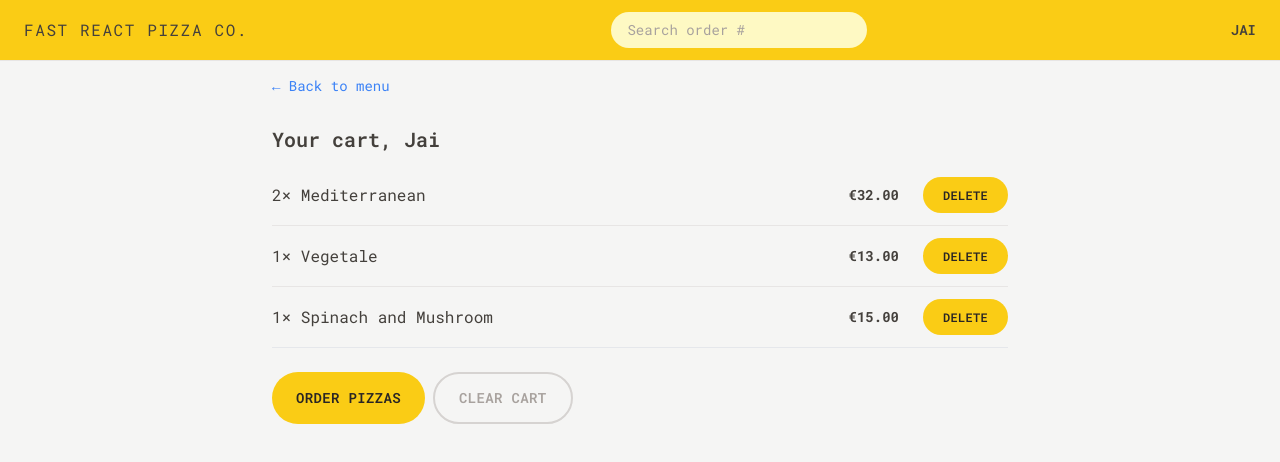
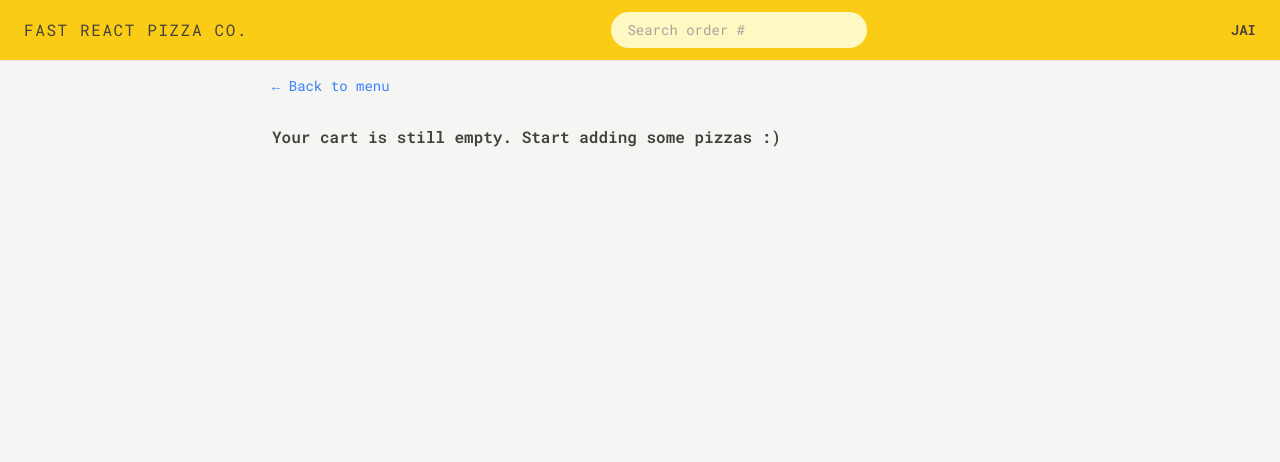
Before and after one commit to jrajan20/quick-order-pizza, a React (Vite) app: page /cart in a window 1280 px wide. Shown: the top 462 px of the page. Built offline with nearby package versions, Linux system fonts and the light colour scheme.

Commit message:
fetching Cart and added Empty cart component

```diff
--- a/src/features/cart/Cart.jsx
+++ b/src/features/cart/Cart.jsx
@@ -3,6 +3,8 @@
 import Button from '../../ui/Button';
 import CartItem from './CartItem';
 import { useSelector } from 'react-redux';
+import { getCart } from './cartSlice';
+import EmptyCart from './EmptyCart';
 
 const fakeCart = [
   {
@@ -29,8 +31,10 @@
 ];
 
 function Cart() {
-  const cart = fakeCart;
+  const cart = useSelector(getCart);
    const username = useSelector((state) => state.user.username);
+
+   if (!cart.length) return <EmptyCart />;
 
   return (
     <div className="px-4 py-3">
--- a/src/features/cart/EmptyCart.jsx
+++ b/src/features/cart/EmptyCart.jsx
@@ -1,11 +1,13 @@
-import { Link } from 'react-router-dom';
+import LinkButton from '../../ui/LinkButton';
 
 function EmptyCart() {
   return (
-    <div>
-      <Link to="/menu">&larr; Back to menu</Link>
+    <div className="px-4 py-3">
+      <LinkButton to="/menu">&larr; Back to menu</LinkButton>
 
-      <p>Your cart is still empty. Start adding some pizzas :)</p>
+      <p className="mt-7 font-semibold">
+        Your cart is still empty. Start adding some pizzas :)
+      </p>
     </div>
   );
 }
```
